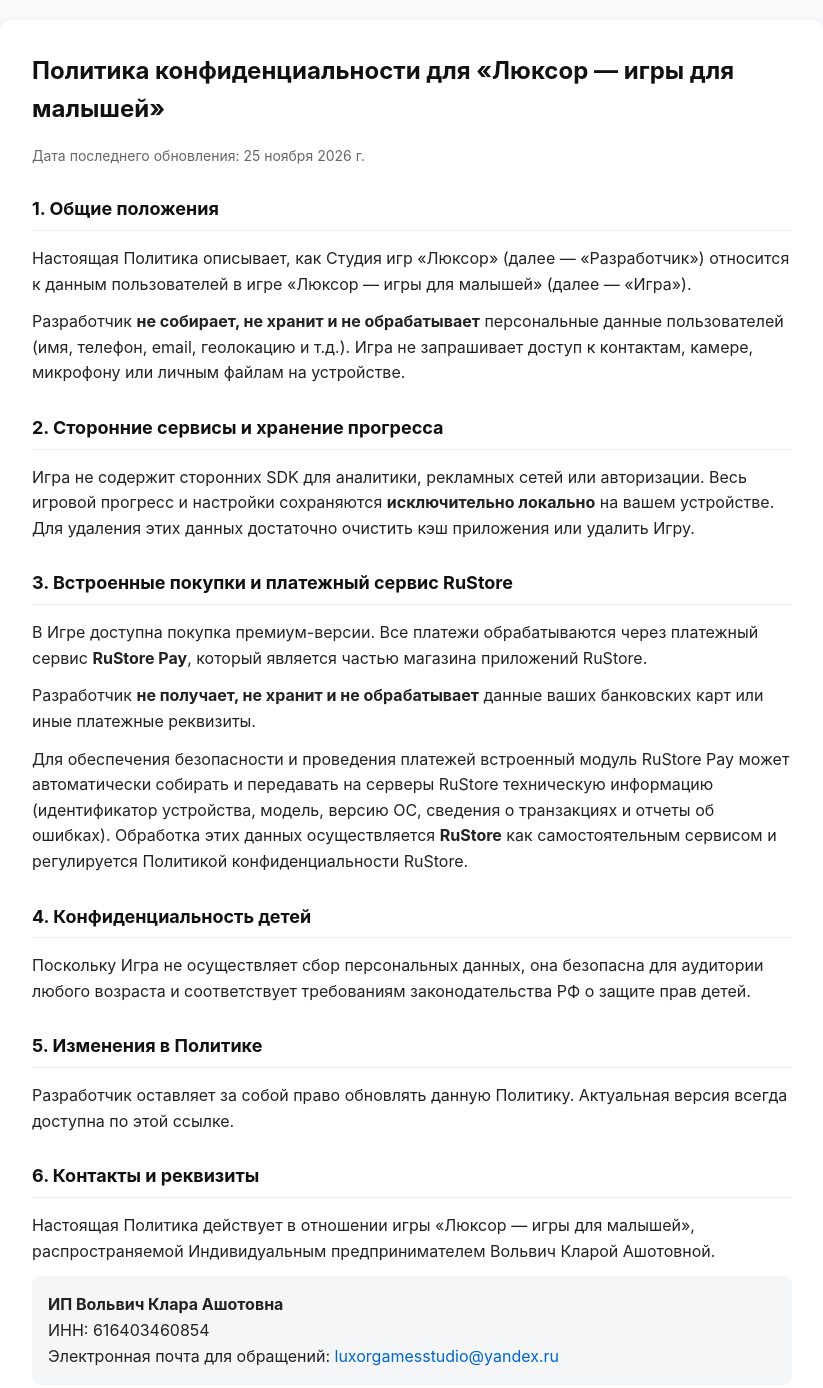
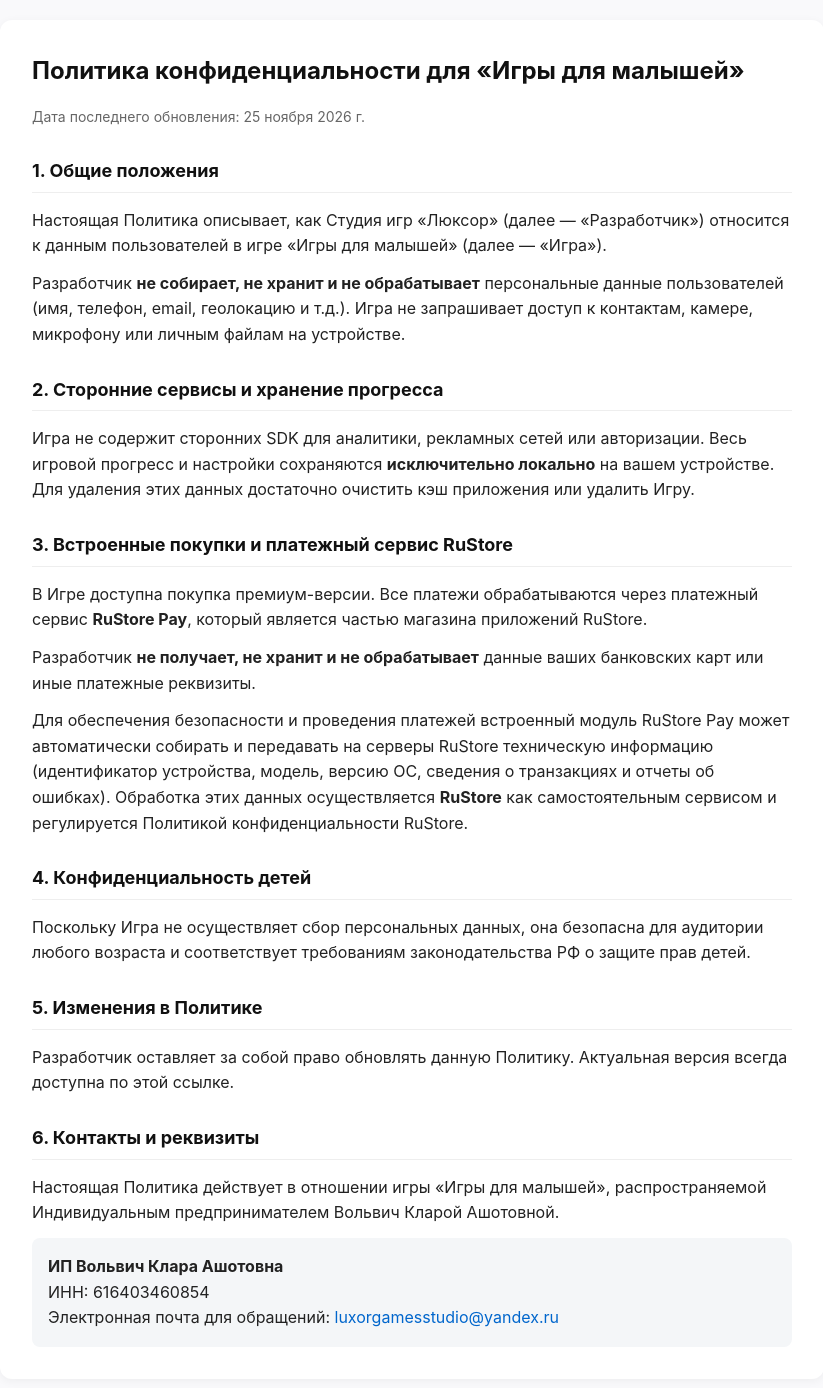
Before and after one commit to llK20ll/luxor-privacy, a plain HTML site: page index.html in a window 1280 px wide. Shown: the whole page, without its empty margins (228-1051 px from the left). Drawn offline with Linux system fonts and the light colour scheme.

Commit message:
Revise privacy policy for 'Игры для малышей'
Updated the privacy policy title and content for the game.

```diff
--- a/index.html
+++ b/index.html
@@ -4,7 +4,7 @@
 <head>
     <meta charset="UTF-8">
     <meta name="viewport" content="width=device-width, initial-scale=1.0">
-    <title>Политика конфиденциальности — Люксор — игры для малышей</title>
+    <title>Политика конфиденциальности — Игры для малышей</title>
     <style>
         body {
             font-family: -apple-system, BlinkMacSystemFont, "Segoe UI", Roboto, Helvetica, Arial, sans-serif;
@@ -83,12 +83,12 @@
 <body>
 
     <div class="container">
-        <h1>Политика конфиденциальности для «Люксор — игры для малышей»</h1>
+        <h1>Политика конфиденциальности для «Игры для малышей»</h1>
         <div class="date">Дата последнего обновления: 25 ноября 2026 г.</div>
 
         <h2>1. Общие положения</h2>
         <p>Настоящая Политика описывает, как Студия игр «Люксор» (далее — «Разработчик») относится к данным
-            пользователей в игре «Люксор — игры для малышей» (далее — «Игра»).</p>
+            пользователей в игре «Игры для малышей» (далее — «Игра»).</p>
         <p>Разработчик <strong>не собирает, не хранит и не обрабатывает</strong> персональные данные пользователей (имя,
             телефон, email, геолокацию и т.д.). Игра не запрашивает доступ к контактам, камере, микрофону или личным
             файлам на устройстве.</p>
@@ -117,7 +117,7 @@
             ссылке.</p>
 
         <h2>6. Контакты и реквизиты</h2>
-        <p>Настоящая Политика действует в отношении игры «Люксор — игры для малышей», распространяемой Индивидуальным
+        <p>Настоящая Политика действует в отношении игры «Игры для малышей», распространяемой Индивидуальным
             предпринимателем Вольвич Кларой Ашотовной.</p>
         <div class="requisites">
             <strong>ИП Вольвич Клара Ашотовна</strong><br>
```
